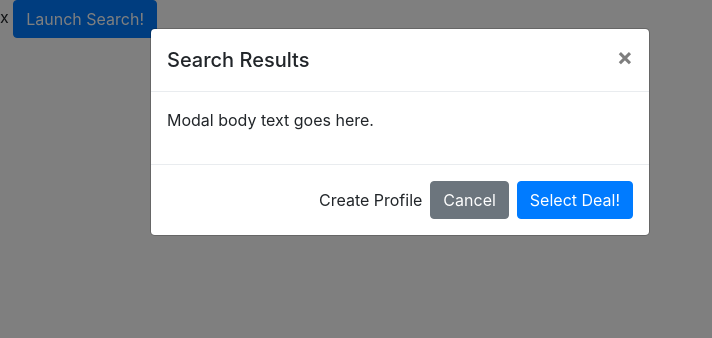
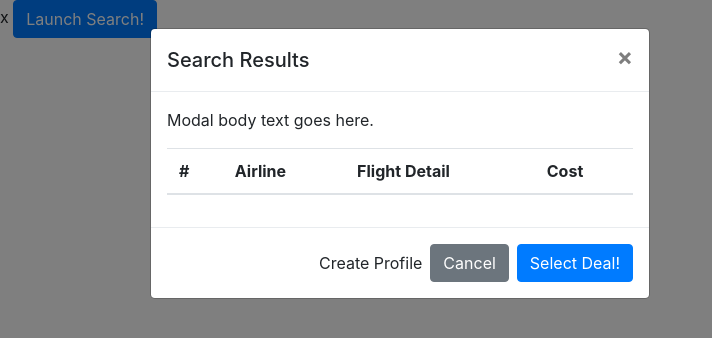
Before and after one commit to Nismo-Gtr/Gettaway, a plain HTML site: page assets/components/modal/modal.html in a window 1280 px wide. Both pictures are taken after a click on the button "Launch Search!". Shown: the whole page, without its empty margins (0-712 px from the left). Drawn offline with nearby package versions, Linux system fonts and the light colour scheme; no server answers.

Commit message:
added results table. *js is commented out in model js for manipulation. *html table added in model for manipulation.

```diff
--- a/assets/components/modal/modal.html
+++ b/assets/components/modal/modal.html
@@ -24,6 +24,18 @@ x<!DOCTYPE html>
           </div>
           <div class="modal-body">
             <p>Modal body text goes here.</p>
+            <table class="table table-hover">
+              <thead>
+                <tr>
+                  <th scope="col">#</th>
+                  <th scope="col">Airline</th>
+                  <th scope="col">Flight Detail</th>
+                  <th scope="col">Cost</th>
+                </tr>
+              </thead>
+              <tbody id="flights"></tbody>
+          </table>
+
           </div>
           <div class="modal-footer">
             <a id="create-profile" data-toggle="modal" data-dismiss="modal" data-target="#myModal">Create Profile</a>
```
Also changed, not shown: assets/components/modal/modal.js (+59 -0 lines), index.html (+0 -3 lines).
